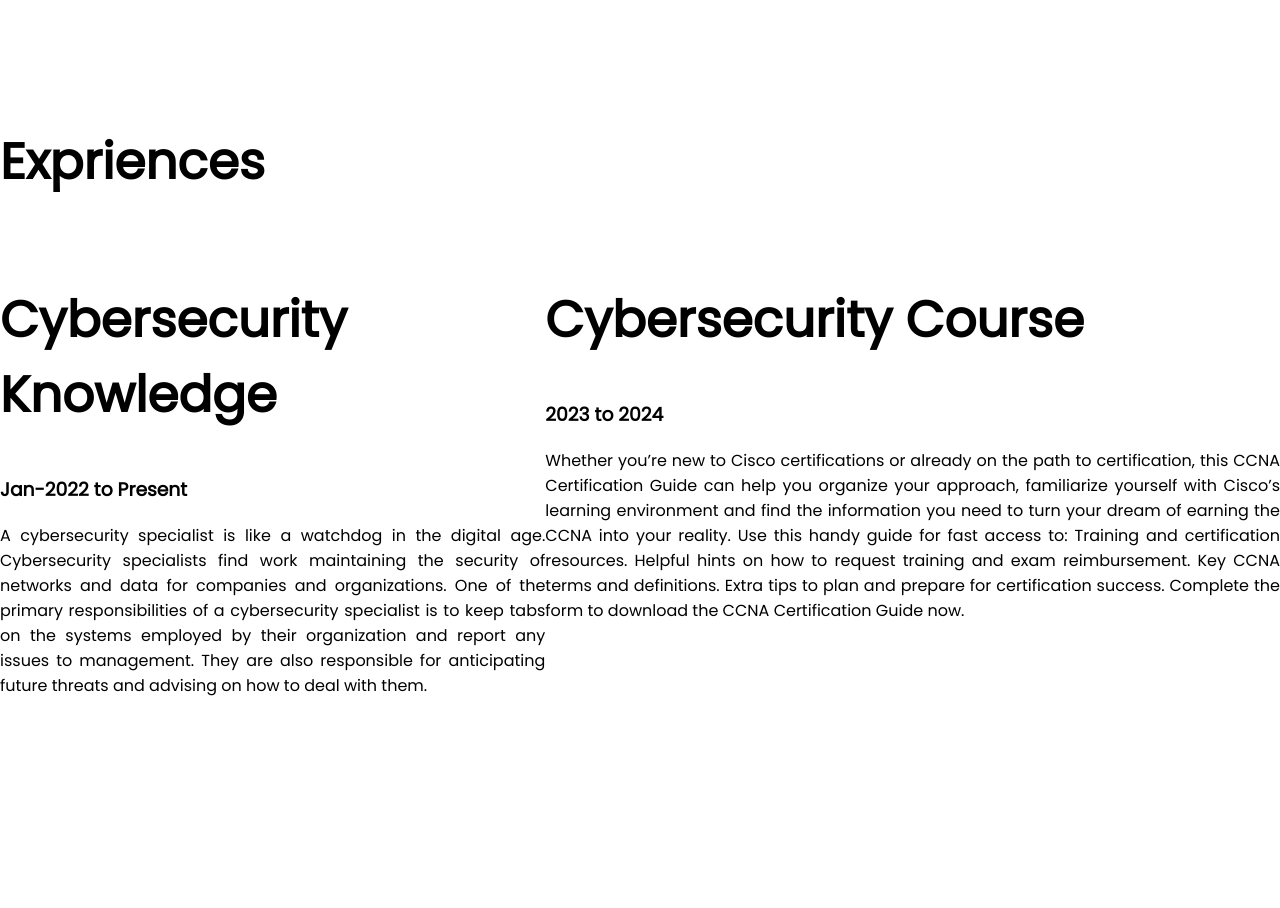
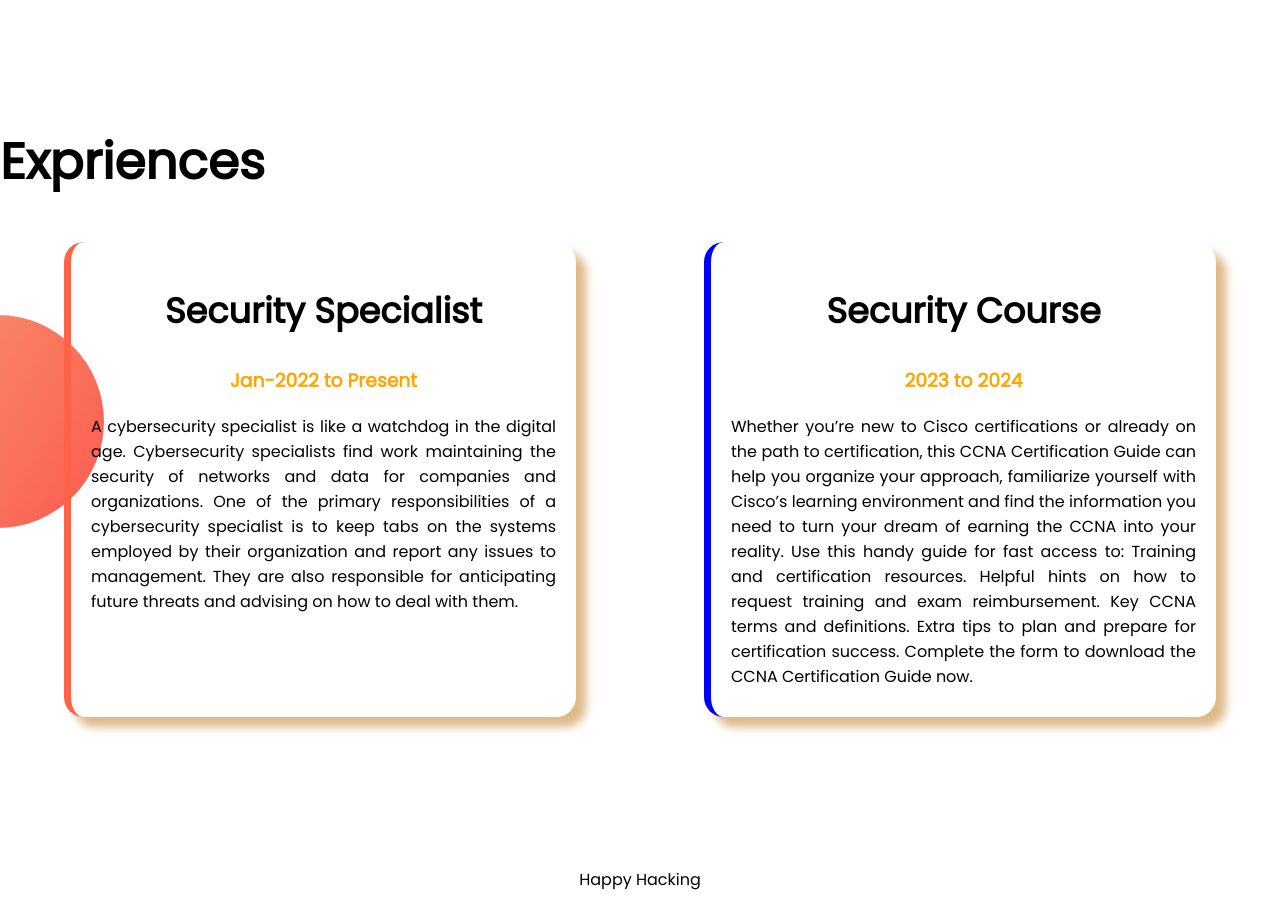
Before and after one commit to rakibulislam123/developer-portfolio, a plain HTML site: page index.html in a window 1280 px wide. Shown: the part 1200-2108 px from the top of the page. Before the commit the page ends 2064 px from the top, so only its background shows below. Drawn offline with Linux system fonts and the light colour scheme.

Commit message:
up to dated

```diff
--- a/index.html
+++ b/index.html
@@ -52,9 +52,9 @@
     <section class="exprience-area">
         <h1>Expriences</h1>
         <div class="flexible-container">
-            <div>
-                <h1>Cybersecurity Knowledge</h1>
-                <h3>Jan-2022 to Present</h3>
+            <div id="s-specialist" class="half-width exp-item">
+                <h2>Security Specialist</h2>
+                <h3 class="orange">Jan-2022 to Present</h3>
                 <p>
                     A cybersecurity specialist is like a watchdog in the digital age. Cybersecurity specialists find
                     work
@@ -66,9 +66,9 @@
 
                 </p>
             </div>
-            <div>
-                <h1>Cybersecurity Course</h1>
-                <h3>2023 to 2024</h3>
+            <div id="s-course" class="half-width exp-item">
+                <h2>Security Course</h2>
+                <h3 class="orange">2023 to 2024</h3>
                 <p>
                     Whether you’re new to Cisco certifications or already on the path to certification, this CCNA
                     Certification Guide can help you organize your approach, familiarize yourself with Cisco’s learning
@@ -87,5 +87,8 @@
         </div>
     </section>
 </body>
+<footer class="happy">
+    <p>Happy Hacking</p>
+</footer>
 
 </html>
--- a/style.css
+++ b/style.css
@@ -55,3 +55,41 @@ h1 {
 p {
     text-align: justify;
 }
+
+.exp-item {
+    box-shadow: 10px 10px 10px burlywood;
+    width: 40%;
+    margin-left: 5%;
+    margin-right: 5%;
+    padding-left: 20px;
+    padding-right: 20px;
+    border-radius: 20px;
+
+}
+
+h2 {
+    font-size: 35px;
+    text-align: center;
+}
+
+h3 {
+    text-align: center;
+}
+
+.exprience-area {
+    background-image: url(images/exp-bg.png);
+    background-repeat: no-repeat;
+    background-position: left;
+}
+
+#s-specialist {
+    border-left: 7px solid tomato;
+}
+
+#s-course {
+    border-left: 7px solid blue;
+}
+
+footer p {
+    text-align: center;
+}
```
